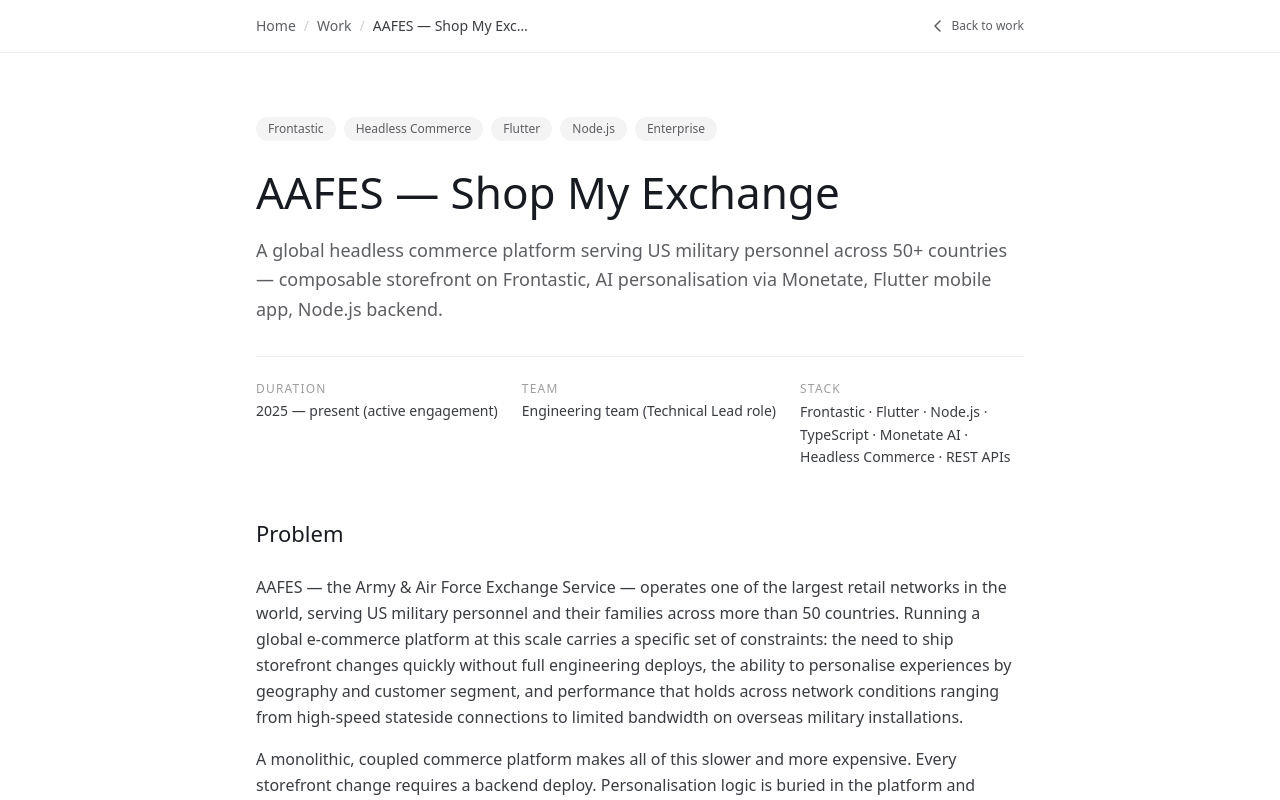
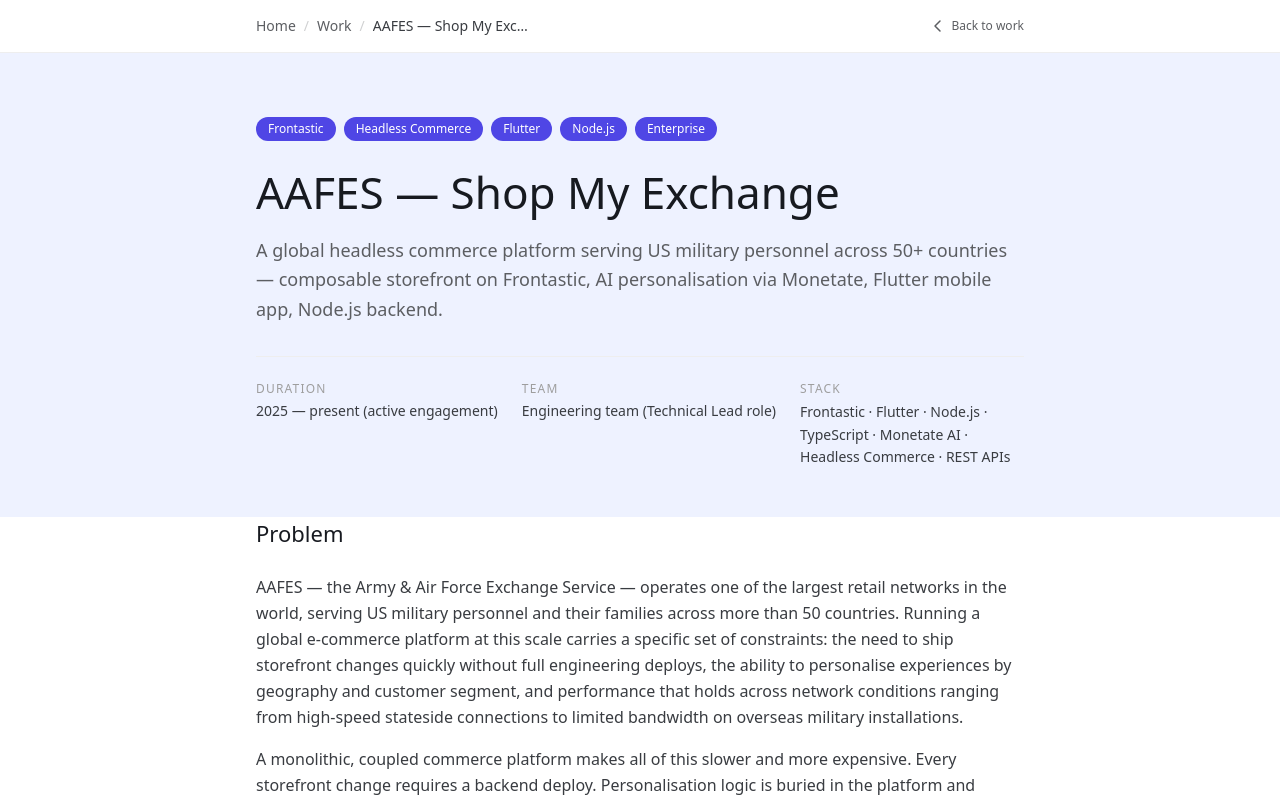
Before and after one commit to abhishekatechnologies-web/abhisheka-technologies, a Next.js app: page /case-studies/aafes-shop-my-exchange in a window 1280 px wide. Shown: the top 800 px of the page. Built offline with nearby package versions, Linux system fonts and the light colour scheme.

Commit message:
Give each case study a unique color identity
Cards: distinct light background tint + matching accent border on hover
Detail page: tinted header area, solid accent-colored tech tags, accent reading bar
Color scheme: indigo/green/rose/amber/violet/cyan/orange per project domain

```diff
--- a/app/case-studies/[slug]/page.js
+++ b/app/case-studies/[slug]/page.js
@@ -1,6 +1,17 @@
 import Link from 'next/link';
 import { notFound } from 'next/navigation';
 import ReadingProgress from '@/app/components/ReadingProgress';
+
+// Matches the color/accent pairs in CaseStudyCards.js
+const STUDY_PALETTE = {
+  'aafes-shop-my-exchange': { color: '#EEF2FF', accent: '#4F46E5' },
+  'bright-smile':           { color: '#F0FDF4', accent: '#16A34A' },
+  'nari-care':              { color: '#FFF1F2', accent: '#E11D48' },
+  'algotrader-pro':         { color: '#FFFBEB', accent: '#D97706' },
+  'job-search-agent':       { color: '#F5F3FF', accent: '#7C3AED' },
+  'microservices-on-gcp':   { color: '#ECFEFF', accent: '#0891B2' },
+  'bs-food-beverage':       { color: '#FFF7ED', accent: '#EA580C' },
+};
 
 const caseStudies = {
   'bright-smile': {
@@ -175,9 +186,11 @@
   const study = caseStudies[params.slug];
   if (!study) notFound();
 
+  const { color, accent } = STUDY_PALETTE[params.slug] ?? { color: '#F4F4F4', accent: '#3E6AE1' };
+
   return (
     <div style={{ backgroundColor: '#FFFFFF', minHeight: '100vh' }}>
-      <ReadingProgress />
+      <ReadingProgress accentColor={accent} />
 
       {/* Breadcrumb / Back nav */}
       <div style={{ borderBottom: '1px solid #EEEEEE' }} className="px-6 py-4 sticky top-0 z-50 bg-white">
@@ -217,15 +230,15 @@
         </div>
       </div>
 
-      {/* Header */}
-      <header className="px-6 pt-16 pb-12">
+      {/* Header — tinted with the study's palette color */}
+      <header className="px-6 pt-16 pb-12" style={{ backgroundColor: color }}>
         <div className="max-w-3xl mx-auto">
           <div className="flex flex-wrap gap-2 mb-6">
             {study.tags.map((tag) => (
               <span
                 key={tag}
-                className="text-xs px-3 py-1 rounded-full"
-                style={{ backgroundColor: '#F4F4F4', color: '#5C5E62' }}
+                className="text-xs px-3 py-1 rounded-full font-medium"
+                style={{ backgroundColor: accent, color: '#FFFFFF' }}
               >
                 {tag}
               </span>
--- a/app/components/CaseStudyCards.js
+++ b/app/components/CaseStudyCards.js
@@ -30,6 +30,8 @@
     live: false,
     featured: true,
     image: '/images/cs/aafes.gif',
+    color: '#EEF2FF', // light indigo — military / enterprise
+    accent: '#4F46E5',
   },
   {
     number: '02',
@@ -41,6 +43,8 @@
     outcome: 'Live product',
     live: true,
     image: '/images/cs/healthcare.jpg',
+    color: '#F0FDF4', // light green — health / clinic
+    accent: '#16A34A',
   },
   {
     number: '03',
@@ -52,6 +56,8 @@
     outcome: 'Live product',
     live: true,
     image: '/images/cs/nari-care.jpg',
+    color: '#FFF1F2', // light rose — women's health
+    accent: '#E11D48',
   },
   {
     number: '04',
@@ -63,6 +69,8 @@
     outcome: 'Live product',
     live: true,
     image: '/images/cs/finance.jpg',
+    color: '#FFFBEB', // light amber — finance / trading
+    accent: '#D97706',
   },
   {
     number: '05',
@@ -74,6 +82,8 @@
     outcome: 'Personal project',
     live: false,
     image: '/images/cs/jobs.gif',
+    color: '#F5F3FF', // light violet — AI / automation
+    accent: '#7C3AED',
   },
   {
     number: '06',
@@ -85,6 +95,8 @@
     outcome: '5 services extracted',
     live: false,
     image: '/images/cs/gcp.jpg',
+    color: '#ECFEFF', // light cyan — cloud / infrastructure
+    accent: '#0891B2',
   },
   {
     number: '07',
@@ -96,6 +108,8 @@
     outcome: 'Live product',
     live: true,
     image: '/images/cs/retail.gif',
+    color: '#FFF7ED', // light orange — retail / food
+    accent: '#EA580C',
   },
 ];
 
@@ -114,17 +128,17 @@
     >
       <Link href={`/case-studies/${study.slug}`} className="block group flex-1">
         <div
-          className="rounded-xl h-full flex flex-col transition-colors duration-[330ms]"
-          style={{ border: '1px solid #EEEEEE' }}
-          onMouseEnter={(e) => { e.currentTarget.style.borderColor = '#3E6AE1'; }}
-          onMouseLeave={(e) => { e.currentTarget.style.borderColor = '#EEEEEE'; }}
+          className="rounded-xl h-full flex flex-col transition-all duration-[330ms]"
+          style={{ backgroundColor: study.color, border: `1px solid transparent` }}
+          onMouseEnter={(e) => { e.currentTarget.style.borderColor = study.accent; }}
+          onMouseLeave={(e) => { e.currentTarget.style.borderColor = 'transparent'; }}
         >
           <div className="p-7 flex flex-col flex-1">
           {/* Number + status */}
           <div className="flex items-start justify-between mb-5">
             <span
-              className="font-medium text-sm transition-colors duration-[330ms] group-hover:text-[#3E6AE1]"
-              style={{ color: '#D0D1D2' }}
+              className="font-medium text-sm transition-colors duration-[330ms]"
+              style={{ color: study.accent, opacity: 0.5 }}
             >
               {study.number}
             </span>
@@ -141,7 +155,7 @@
 
           {/* Title + client */}
           <h3
-            className="font-medium mb-1 transition-colors duration-[330ms] group-hover:text-[#3E6AE1]"
+            className="font-medium mb-1"
             style={{ fontSize: '18px', color: '#171A20' }}
           >
             {study.title}
@@ -161,7 +175,7 @@
               <span
                 key={tag}
                 className="text-xs px-2 py-0.5 rounded"
-                style={{ border: '1px solid #EEEEEE', color: '#5C5E62' }}
+                style={{ backgroundColor: 'rgba(0,0,0,0.06)', color: '#5C5E62' }}
               >
                 {tag}
               </span>
@@ -170,8 +184,8 @@
 
           {/* Arrow */}
           <div
-            className="flex items-center gap-1.5 text-xs font-medium transition-colors duration-[330ms] group-hover:text-[#3E6AE1]"
-            style={{ color: '#8E8E8E' }}
+            className="flex items-center gap-1.5 text-xs font-medium transition-colors duration-[330ms]"
+            style={{ color: study.accent }}
           >
             <span>Read case study</span>
             <svg width="12" height="12" viewBox="0 0 12 12" fill="none" aria-hidden="true">
--- a/app/components/ReadingProgress.js
+++ b/app/components/ReadingProgress.js
@@ -12,7 +12,7 @@
 
 import { useEffect, useState } from 'react';
 
-export default function ReadingProgress() {
+export default function ReadingProgress({ accentColor = '#3E6AE1' }) {
   const [progress, setProgress] = useState(0);
 
   useEffect(() => {
@@ -41,7 +41,7 @@
     >
       <div
         className="h-full transition-[width] duration-75 ease-out"
-        style={{ width: `${progress}%`, backgroundColor: '#3E6AE1' }}
+        style={{ width: `${progress}%`, backgroundColor: accentColor }}
       />
     </div>
   );
```
